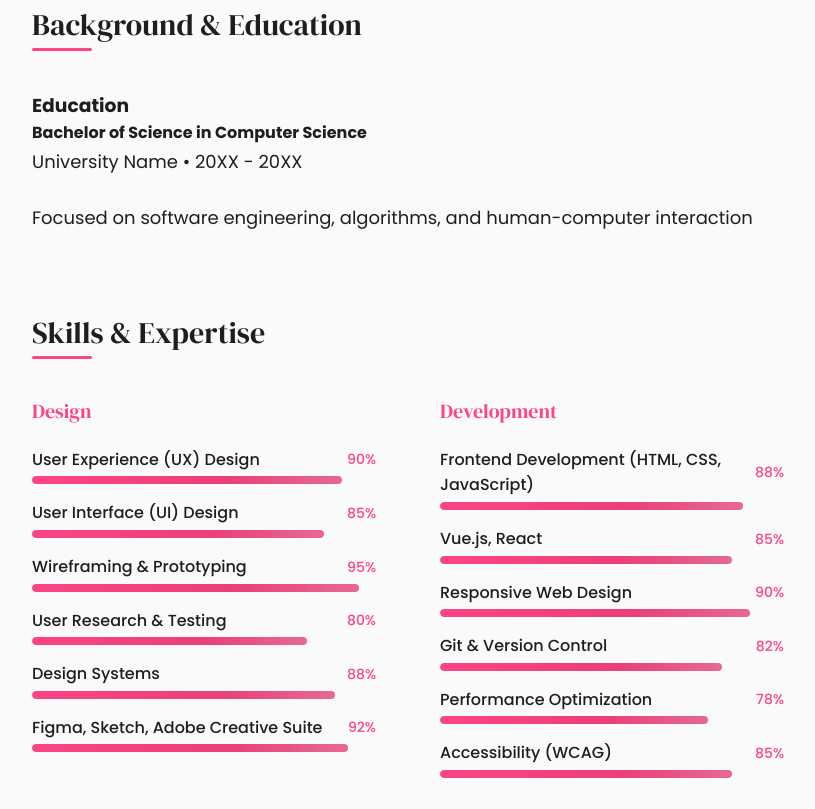
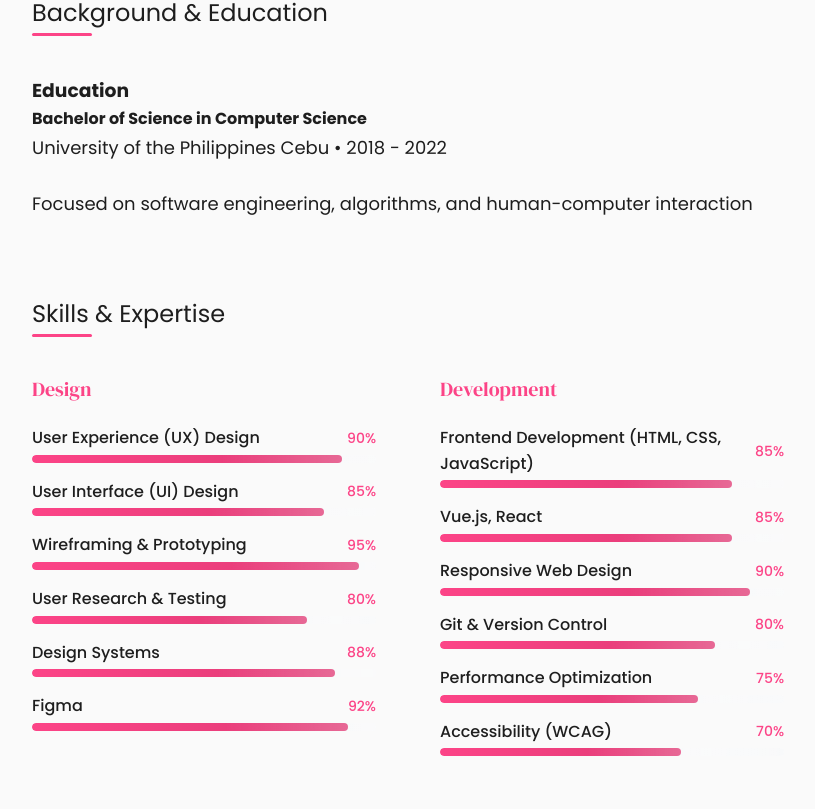
Before and after one commit to HJArong/Personal-Website, a Vue app: page /#/about in a window 1280 px wide. Shown: the part 651-1460 px from the top of the page, without its empty margins (232-1047 px from the left). Built offline with nearby package versions, Linux system fonts and the light colour scheme.

Commit message:
Edit info in about

```diff
--- a/src/assets/styles/mixins.scss
+++ b/src/assets/styles/mixins.scss
@@ -7,6 +7,22 @@
   font-weight: $weight;
   line-height: 1.2;
   color: $text-primary;
+}
+
+@mixin subheading-style($size: $font-size-base, $weight: $font-weight-normal) {
+  font-family: $font-body;
+  font-size: $size;
+  font-weight: $weight;
+  line-height: 1.2;
+  color: $text-primary;
+}
+
+@mixin subheading-accent-style($size: $font-size-base, $weight: $font-weight-normal) {
+  font-family: $font-body;
+  font-size: $size;
+  font-weight: $weight;
+  line-height: 1.2;
+  color: $primary-color;
 }
 
 @mixin body-text($size: $font-size-base, $weight: $font-weight-normal) {
--- a/src/components/pages/AboutDetail.vue
+++ b/src/components/pages/AboutDetail.vue
@@ -30,7 +30,7 @@
               <h3>Education</h3>
               <div class="about-detail__education-item">
                 <h4>Bachelor of Science in Computer Science</h4>
-                <p>University Name • 20XX - 20XX</p>
+                <p>University of the Philippines Cebu • 2018 - 2022</p>
                 <p>Focused on software engineering, algorithms, and human-computer interaction</p>
               </div>
             </div>
@@ -95,7 +95,7 @@
 
                  <div class="about-detail__skill-item">
                    <div class="about-detail__skill-info">
-                     <span class="about-detail__skill-name">Figma, Sketch, Adobe Creative Suite</span>
+                     <span class="about-detail__skill-name">Figma</span>
                      <span class="about-detail__skill-level">92%</span>
                    </div>
                    <div class="about-detail__skill-meter">
@@ -111,10 +111,10 @@
                  <div class="about-detail__skill-item">
                    <div class="about-detail__skill-info">
                      <span class="about-detail__skill-name">Frontend Development (HTML, CSS, JavaScript)</span>
-                     <span class="about-detail__skill-level">88%</span>
+                     <span class="about-detail__skill-level">85%</span>
                    </div>
                    <div class="about-detail__skill-meter">
-                     <div class="about-detail__skill-progress" style="width: 88%"></div>
+                     <div class="about-detail__skill-progress" style="width: 85%"></div>
                    </div>
                  </div>
 
@@ -141,30 +141,30 @@
                  <div class="about-detail__skill-item">
                    <div class="about-detail__skill-info">
                      <span class="about-detail__skill-name">Git & Version Control</span>
-                     <span class="about-detail__skill-level">82%</span>
+                     <span class="about-detail__skill-level">80%</span>
                    </div>
                    <div class="about-detail__skill-meter">
-                     <div class="about-detail__skill-progress" style="width: 82%"></div>
+                     <div class="about-detail__skill-progress" style="width: 80%"></div>
                    </div>
                  </div>
 
                  <div class="about-detail__skill-item">
                    <div class="about-detail__skill-info">
                      <span class="about-detail__skill-name">Performance Optimization</span>
-                     <span class="about-detail__skill-level">78%</span>
+                     <span class="about-detail__skill-level">75%</span>
                    </div>
                    <div class="about-detail__skill-meter">
-                     <div class="about-detail__skill-progress" style="width: 78%"></div>
+                     <div class="about-detail__skill-progress" style="width: 75%"></div>
                    </div>
                  </div>
 
                  <div class="about-detail__skill-item">
                    <div class="about-detail__skill-info">
                      <span class="about-detail__skill-name">Accessibility (WCAG)</span>
-                     <span class="about-detail__skill-level">85%</span>
+                     <span class="about-detail__skill-level">70%</span>
                    </div>
                    <div class="about-detail__skill-meter">
-                     <div class="about-detail__skill-progress" style="width: 85%"></div>
+                     <div class="about-detail__skill-progress" style="width: 70%"></div>
                    </div>
                  </div>
                </div>
@@ -345,7 +345,7 @@ export default {
   }
 
   &__section-title {
-    @include heading-style($font-size-3xl, $font-weight-normal);
+    @include subheading-style($font-size-2xl, $font-weight-normal);
     color: $text-primary;
     margin-bottom: $spacing-2xl;
     position: relative;
@@ -460,7 +460,7 @@ export default {
 
   &__philosophy-item {
     h3 {
-      @include heading-style($font-size-xl, $font-weight-normal);
+      @include subheading-accent-style($font-size-xl, $font-weight-normal);
       color: $primary-color;
       margin-bottom: $spacing-md;
     }
--- a/src/components/sections/Contact.vue
+++ b/src/components/sections/Contact.vue
@@ -261,7 +261,7 @@ export default {
   }
 
   &__info-title {
-    @include heading-style($font-size-lg, $font-weight-medium);
+    @include subheading-style($font-size-lg, $font-weight-medium);
     margin-bottom: $spacing-xs;
     color: $text-primary;
   }
@@ -283,7 +283,7 @@ export default {
   }
 
   &__form-label {
-    @include body-text($font-size-base, $font-weight-medium);
+    @include subheading-style($font-size-base, $font-weight-medium);
     display: block;
     margin-bottom: $spacing-xs;
     color: $text-primary;
```
